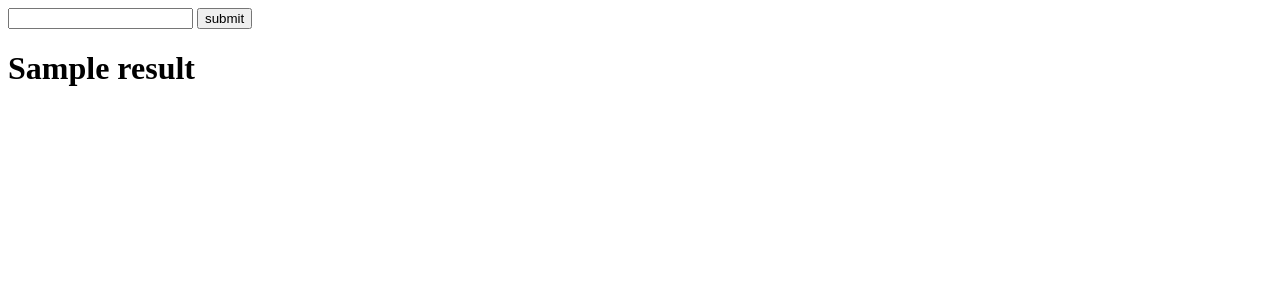
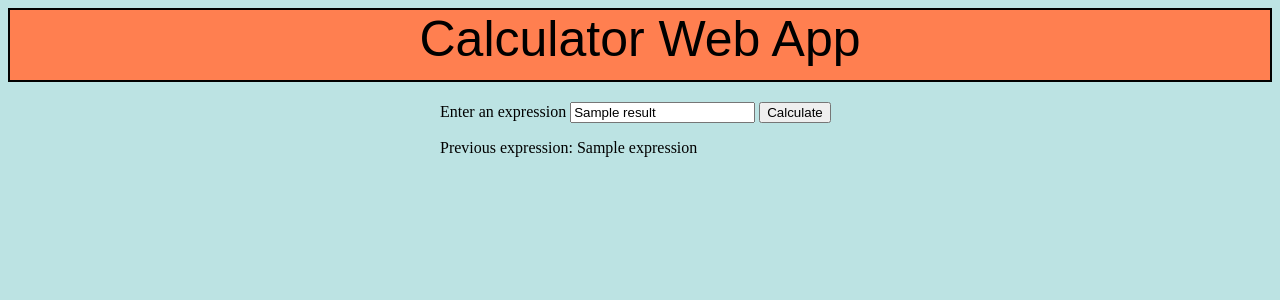
Before and after one commit to AAjayiB/Calculator-2, a Flask app: template templates/index.html in a window 1280 px wide. Shown: the top 300 px of the page. Run offline with Flask 2, Linux system fonts and the light colour scheme; the template is opened without the code that fills it: most values are stand-ins (such as "Sample title", 1, 10 or a date in 2020).

Commit message:
made it look a little nicer

```diff
--- a/app.py
+++ b/app.py
@@ -12,7 +12,7 @@ def add2():
     output = request.form.to_dict()
     expression = output["expression"]
     result= calculate(expression)
-    return render_template("index.html",result=result)
+    return render_template("index.html",result=result, expression=expression)
 
 if __name__ == "__main__":
     app.run(host="0.0.0.0")
--- a/templates/index.html
+++ b/templates/index.html
@@ -4,18 +4,27 @@
     <meta charset="UTF-8">
     <meta http-equiv="X-UA-Compatible" content="IE=edge">
     <meta name="viewport" content="width=device-width, initial-scale=1.0">
-    <title>Document</title>
+    <style>
+        body {background-color: rgb(188, 227, 227);}
+        .header { background-color: coral; height: 70px; border-style: solid; border-width: 2px; border-color: black;
+        font-size: 50px; text-align: center; margin-bottom: 20px; font-family: sans-serif;}
+        .calculator { width: 400px; margin: auto;}
+    </style>
+    <title>Calculator</title>
 </head>
 <body>
-    <form action="/result" method="POST">
-        <input type="text" name="expression" id="expression" >
-        <input type="submit" value="submit">
+    <div class="header">Calculator Web App</div>
+    <div class="calculator">
+        <form action="/result" method="POST">
+
+            <label for="expression">Enter an expression</label>
+            <input type="text" name="expression" id="expression"value="{{ result }}">
+            <input type="submit" value="Calculate">
+            <p name="history">Previous expression: {{expression}}</p>
 
 
 
-    </form>
-    {% if result %}
-    <h1> {{ result }} </h1>
-    {% endif %}
+        </form>
+    </div>
 </body>
 </html>
```
